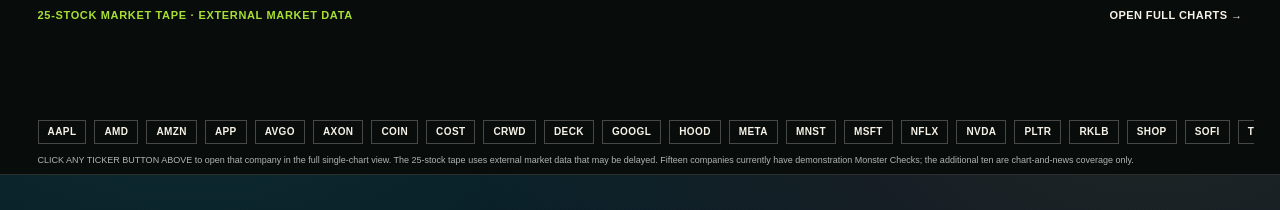
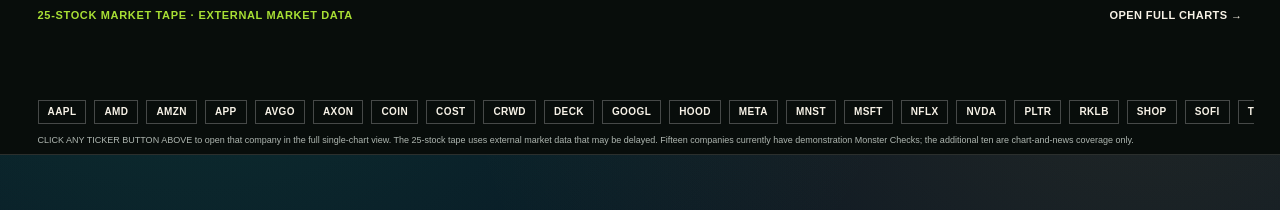
Before and after one commit to Poppoparazzi/-TS-2026-07-28-22-35-ET-next-years-monsters-website, a plain HTML site: page about.html in a window 1280 px wide. Shown: the part 169-379 px from the top of the page. Drawn offline with Linux system fonts and the light colour scheme; a script that the page names is missing.

Commit message:
Let compact ticker tape size itself without clipping

```diff
--- a/assets/market-ticker-strip.css
+++ b/assets/market-ticker-strip.css
@@ -1,4 +1,4 @@
-/* TS: 2026-08-15 09:54 ET */
+/* TS: 2026-08-15 09:57 ET */
 
 .nym-market-tape {
   position: relative;
@@ -41,8 +41,7 @@
 }
 
 .nym-market-tape-widget {
-  height: 84px;
-  min-height: 84px;
+  min-height: 64px;
   overflow: hidden;
   background: #080d0b;
 }
@@ -50,8 +49,7 @@
 .nym-market-tape-widget .tradingview-widget-container,
 .nym-market-tape-widget .tradingview-widget-container__widget,
 .nym-market-tape-widget iframe {
-  height: 84px !important;
-  min-height: 84px !important;
+  width: 100% !important;
 }
 
 .nym-market-tape-links {
```
